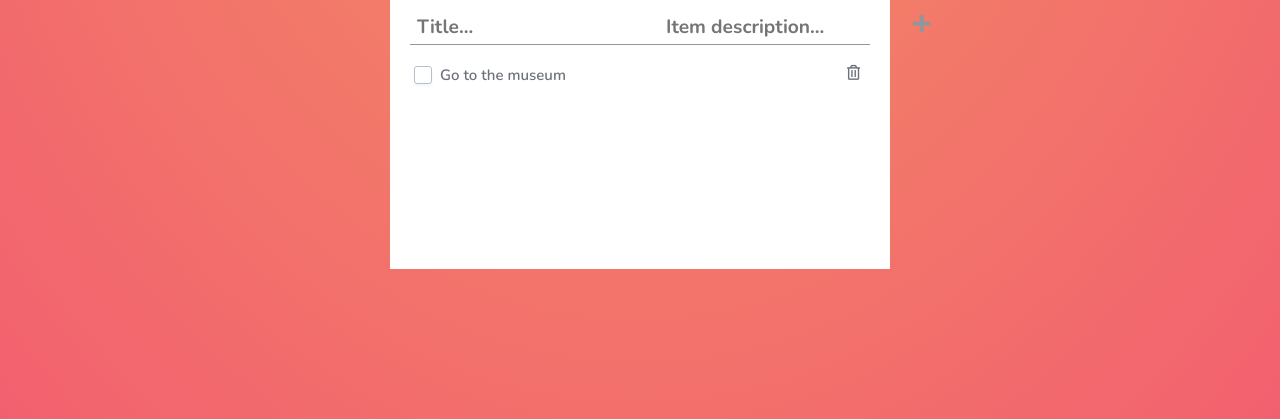
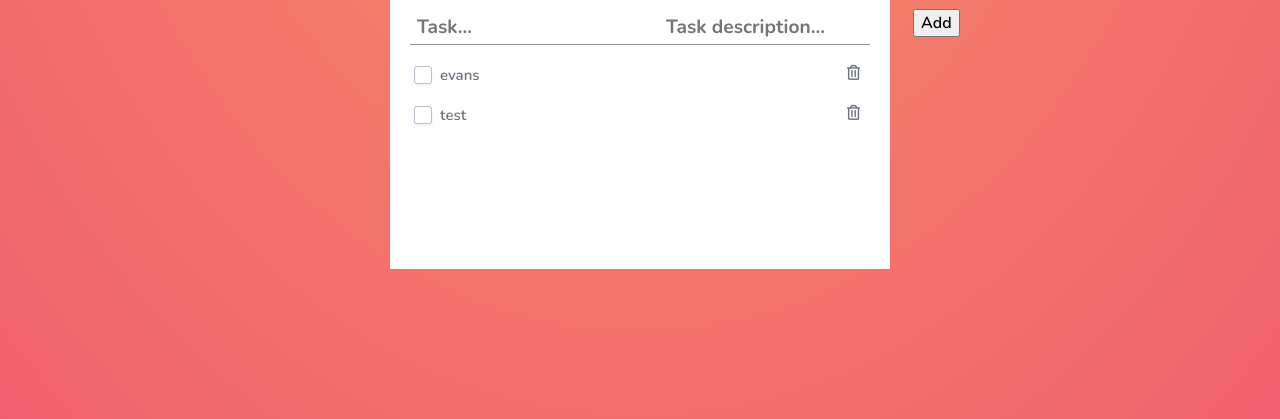
Before and after one commit to evans646/Django_Crud_QuerySet, a Django app: page / in a window 1280 px wide. Shown: the part 381-800 px from the top of the page. Run offline with Django 4.2, Linux system fonts and the light colour scheme; data comes from the database, SQL or seed files in the repository; style sheets or scripts are compiled from the project's sources; some libraries are stand-ins or nearby versions; grey boxes are pictures that could not be loaded.

Commit message:
feat:added create func

```diff
--- a/crud_queryset/models.py
+++ b/crud_queryset/models.py
@@ -5,6 +5,7 @@
 class Task(models.Model):
      name = models.CharField(max_length=120, unique=True)
      description = models.TextField(blank=True)
+     iscompleted = models.BooleanField(default=False)
 
 
     #   def __str__(self):
--- a/crud_queryset/static/scss/index.scss
+++ b/crud_queryset/static/scss/index.scss
@@ -42,7 +42,6 @@
 
 /** Header Image **/
 .cover-img {
-
   .cover-inner {
     background: url('https://images.unsplash.com/photo-1516483638261-f4dbaf036963?ixlib=rb-1.2.1&ixid=eyJhcHBfaWQiOjEyMDd9&auto=format&fit=crop&w=1533&q=80');
     height: 230px;
@@ -155,7 +154,11 @@
     border-radius: 3px;
     display: inline-block;
     padding: 5px 5px 5px 30px;
-  }
+    -webkit-border-radius: 3px;
+    -moz-border-radius: 3px;
+    -ms-border-radius: 3px;
+    -o-border-radius: 3px;
+}
 
   input[type=checkbox]+label:hover {
     color: #353A42;
@@ -174,7 +177,15 @@
     border-radius: 3px;
     border: 1px solid #b8bfcc;
     box-shadow: 0 2px 3px #F0F4F8;
-  }
+    -webkit-transform: translateY(-50%);
+    -moz-transform: translateY(-50%);
+    -ms-transform: translateY(-50%);
+    -o-transform: translateY(-50%);
+    -webkit-border-radius: 3px;
+    -moz-border-radius: 3px;
+    -ms-border-radius: 3px;
+    -o-border-radius: 3px;
+}
 
   input[type=checkbox]:checked+label {
     color: #AEB7C6;
@@ -193,13 +204,17 @@
     content: '';
     display: block;
     position: absolute;
-    background-image: url('https://tjgillweb.github.io/Vacation-Todo-App/images/tick.svg');
+    background-image:url('https://tjgillweb.github.io/Vacation-Todo-App/images/tick.svg');
     background-repeat: no-repeat;
     background-position: center;
     background-size: 16px 16px;
     transform: scale(0);
     transition: transform 300ms cubic-bezier(0.3, 0, 0, 1.5);
-  }
+    -webkit-transform: scale(0);
+    -moz-transform: scale(0);
+    -ms-transform: scale(0);
+    -o-transform: scale(0);
+}
 
   input[type=checkbox]:checked+label span.check::after {
     transform: scale(1);
@@ -224,5 +239,9 @@
     opacity: 0;
     transform: scale(1.3);
     transition: opacity 300ms cubic-bezier(0.2, 0, 0, 1), transform 400ms cubic-bezier(0.3, 0, 0, 1.4);
-  }
+    -webkit-transition: opacity 300ms cubic-bezier(0.2, 0, 0, 1), transform 400ms cubic-bezier(0.3, 0, 0, 1.4);
+    -moz-transition: opacity 300ms cubic-bezier(0.2, 0, 0, 1), transform 400ms cubic-bezier(0.3, 0, 0, 1.4);
+    -ms-transition: opacity 300ms cubic-bezier(0.2, 0, 0, 1), transform 400ms cubic-bezier(0.3, 0, 0, 1.4);
+    -o-transition: opacity 300ms cubic-bezier(0.2, 0, 0, 1), transform 400ms cubic-bezier(0.3, 0, 0, 1.4);
 }
+}
--- a/crud_queryset/templates/tasks/addTask.html
+++ b/crud_queryset/templates/tasks/addTask.html
@@ -1,11 +1,13 @@
 <section>
-    <form class="add-task" action="#" method="POST">
-        <input type="text" name="add" placeholder="Title...">
-        <input type="text" name="add" placeholder="Item description...">
+    <form class="add-task"  action="{%url 'add-task'%}" method="POST">
+        {% csrf_token %}
+        <input type="text" name="name" placeholder="Task...">
+        <input type="text" name="description" placeholder="Task description...">
         <div class="input-buttons">
-            <a href="#" class="add-todo">
+            {% comment %} <a href="#" class="add-todo">
                 <i class="fas fa-plus add"></i>
-            </a>
+            </a> {% endcomment %}
+            <input type="submit" value="Add" class="add-todo">
         </div>
     </form>
 </section>
--- a/crud_queryset/templates/tasks/tasksList.html
+++ b/crud_queryset/templates/tasks/tasksList.html
@@ -1,9 +1,14 @@
 <ul class="tasks">
-    {%for task in tasksLists.all%}
+    {%for task in taskLists.all%}
     <li>
         <input type="checkbox" id="todo_1" />
         <label for="todo_1">
-            <span class="check"></span>{{task.name}}
+            <span class="check"></span>
+           {%if task.iscompleted%}
+            {{task.name}}
+            {% else %}
+            <span class="check"></span> {{task.name}}
+            {%endif%}
         </label>
         <i class="far fa-trash-alt delete"></i>
     </li>
--- a/crud_queryset/views.py
+++ b/crud_queryset/views.py
@@ -3,13 +3,31 @@
 # Create your views here.
 def homepage(request):
     tasks = Task.objects.all()
-    return render(request,'crud/homePage.html', {'tasksLists':tasks})
+    return render(request,'crud/homePage.html', {'taskLists':tasks})
 
 
 def add_task(request):
             if request.method=="POST":
-                title = request.POST['title']
-                q = Task.objects.create(title=title)
-                q.save()
+                name = request.POST['name']
+                description = request.POST['description']
+                task = Task.objects.create(name=name,description=description)
+                task.save()
                 return redirect('/')
-            return render(request, 'tasks/addTask.html', {})
+            return redirect('/')
+
+
+# def update(request, id):
+#             selected_task = Todo.objects.get(id=id)
+#             if request.method=="POST":
+#                 form = TodoForm(request.POST, instance=selected_task)
+#                 if form.is_valid():
+#                     form.save()
+#                     return redirect('/tasks/')
+#             else:
+#                 form = TodoForm(instance=selected_task)
+#             return render(request, 'update_task.html', {'form':form})
+
+# def delete(request, id):
+#             task = Todo.objects.get(id=id)
+#             task.delete()
+#             return redirect('/tasks/')
```
Also changed, not shown: static/scss/index.css (+24 -4 lines), crud_queryset/migrations/0002_remove_task_date_completed_remove_task_date_started_and_more.py (added), crud_queryset/migrations/0003_task_is_completed.py (added), crud_queryset/migrations/0004_rename_is_completed_task_iscompleted.py (added), db.sqlite3, 1 other file.
